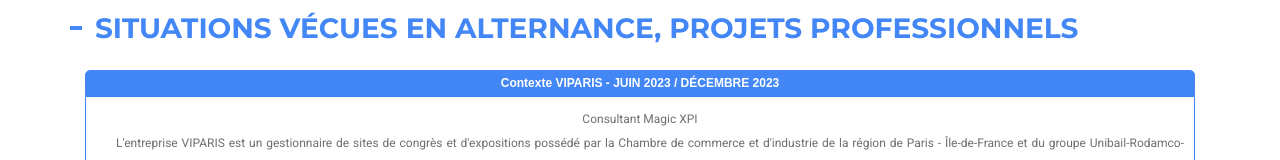
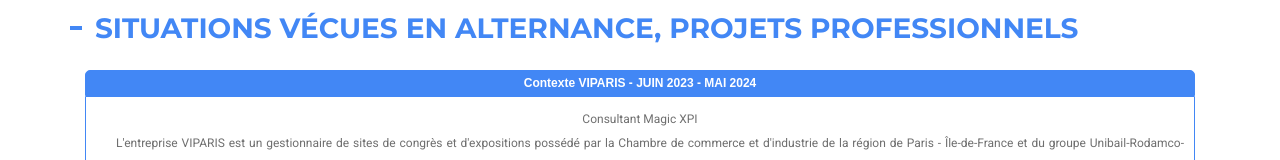
Before and after one commit to ARTY-cpu/ARTY-cpu.github.io, a plain HTML site: page contextes.html in a window 1280 px wide. Shown: the part 487-647 px from the top of the page. Drawn offline with nearby package versions, Linux system fonts and the light colour scheme.

Commit message:
correctifs

```diff
--- a/contextes.html
+++ b/contextes.html
@@ -98,7 +98,7 @@
             <div class="row">
               <div class="Contexte">
                 <div class="col-md-12">
-                  <div class="Contexte-titre">Contexte VIPARIS - JUIN 2023 / DÉCEMBRE 2023</div>
+                  <div class="Contexte-titre">Contexte VIPARIS - JUIN 2023 - MAI 2024</div>
                 </div>
                 <div class="col-md-12">
                   <div class="Contexte-contenue">
```
Also changed, not shown: 1 other file.
